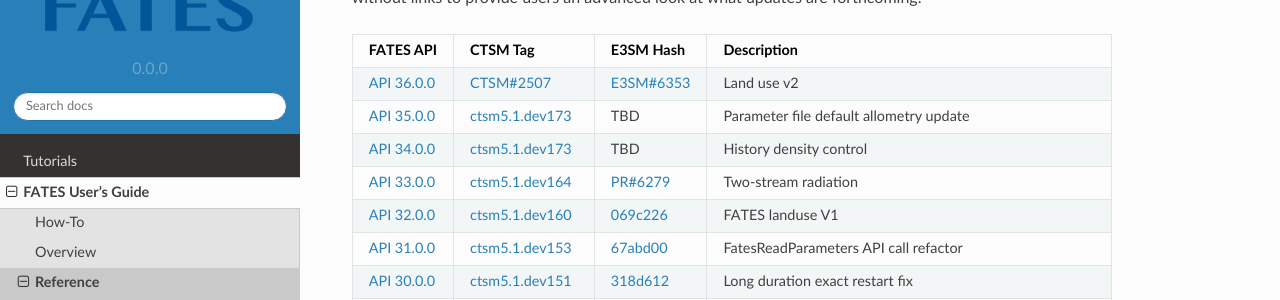
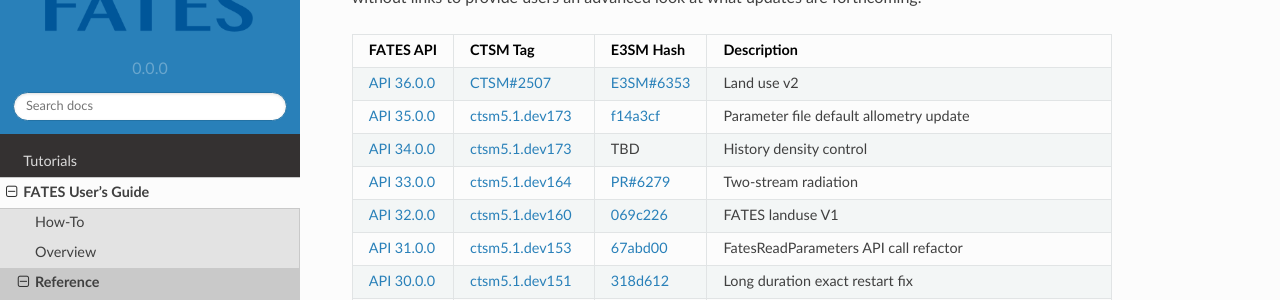
Before and after one commit to NGEET/fates-users-guide, a Sphinx documentation site: the page built from docs/source/user/Table-of-FATES-API-and-HLM-STATUS.md, in a window 1280 px wide and 900 px high. Shown: the part 270-570 px from the top of the window. Built offline with Sphinx 7.4.7 and the Read the Docs theme 2.0.0, drawn with Linux system fonts in a browser that asks for light colours.

Commit message:
Update Table-of-FATES-API-and-HLM-STATUS.md
update e3sm API35 link

```diff
--- a/docs/source/user/Table-of-FATES-API-and-HLM-STATUS.md
+++ b/docs/source/user/Table-of-FATES-API-and-HLM-STATUS.md
@@ -5,7 +5,7 @@
 | FATES API   | CTSM Tag | E3SM Hash | Description |
 | ----------- | -------- | --------- | ----------- |
 | [API 36.0.0](https://github.com/NGEET/fates/pull/1116) | [CTSM#2507](https://github.com/ESCOMP/CTSM/pull/2507) | [E3SM#6353](https://github.com/E3SM-Project/E3SM/pull/6353) | Land use v2 |
-| [API 35.0.0](https://github.com/NGEET/fates/releases/tag/sci.1.73.0_api.35.0.0) | [ctsm5.1.dev173](https://github.com/ESCOMP/CTSM/releases/tag/ctsm5.2.002) | TBD | Parameter file default allometry update |
+| [API 35.0.0](https://github.com/NGEET/fates/releases/tag/sci.1.73.0_api.35.0.0) | [ctsm5.1.dev173](https://github.com/ESCOMP/CTSM/releases/tag/ctsm5.2.002) | [f14a3cf](https://github.com/E3SM-Project/E3SM/commit/f14a3cf738fc56f287665a49231b461878770958)| Parameter file default allometry update |
 | [API 34.0.0](https://github.com/NGEET/fates/releases/tag/sci.1.72.2_api.34.0.0) | [ctsm5.1.dev173](https://github.com/ESCOMP/CTSM/releases/tag/ctsm5.1.dev173) | TBD | History density control |
 | [API 33.0.0](https://github.com/NGEET/fates/releases/tag/sci.1.71.0_api.33.0.0) | [ctsm5.1.dev164](https://github.com/ESCOMP/CTSM/releases/tag/ctsm5.1.dev164) | [PR#6279](https://github.com/E3SM-Project/E3SM/pull/6279) | Two-stream radiation |
 | [API 32.0.0](https://github.com/NGEET/fates/releases/tag/sci.1.70.0_api.32.0.0) | [ctsm5.1.dev160](https://github.com/ESCOMP/CTSM/releases/tag/ctsm5.1.dev160) | [069c226](https://github.com/E3SM-Project/E3SM/commit/069c226a61c34a8f9857d88e36416630a7de14c7) | FATES landuse V1 |
```
